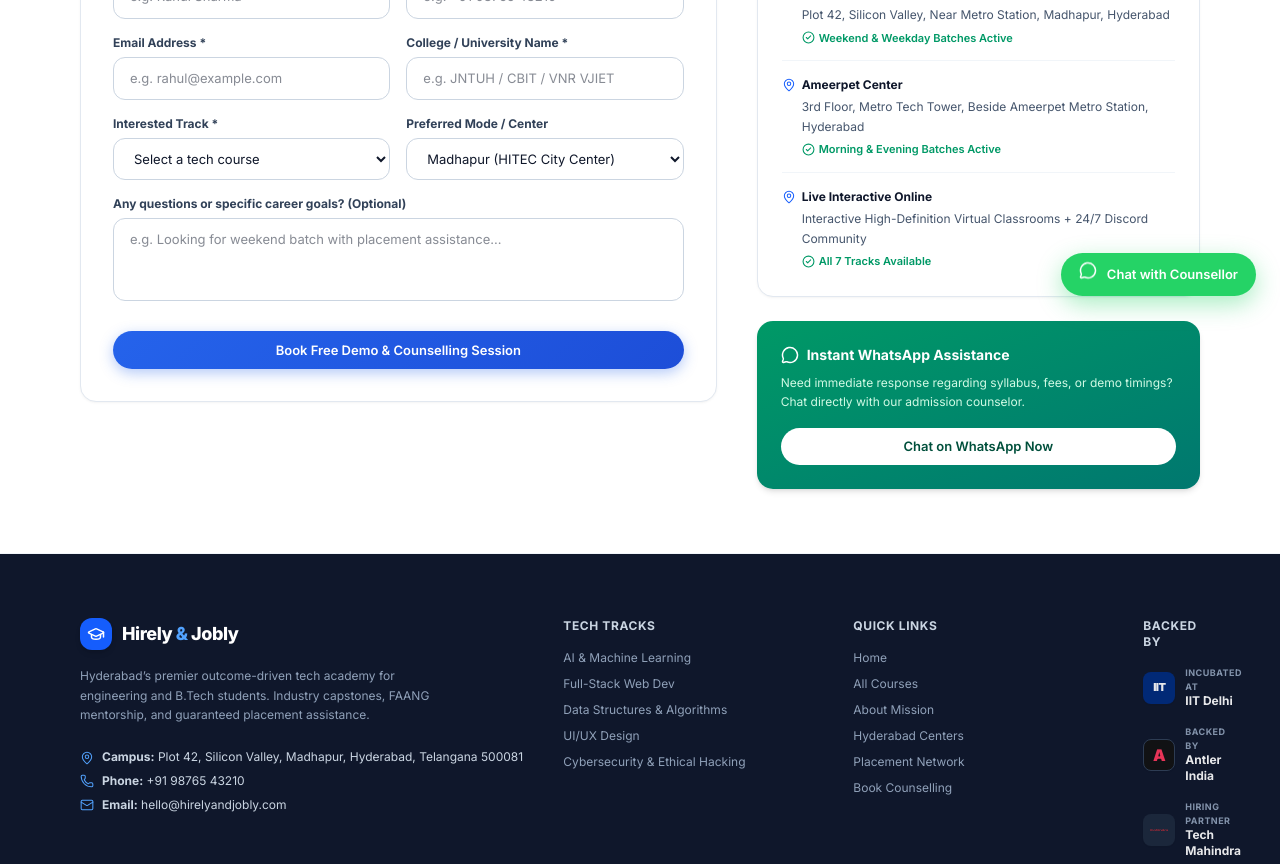
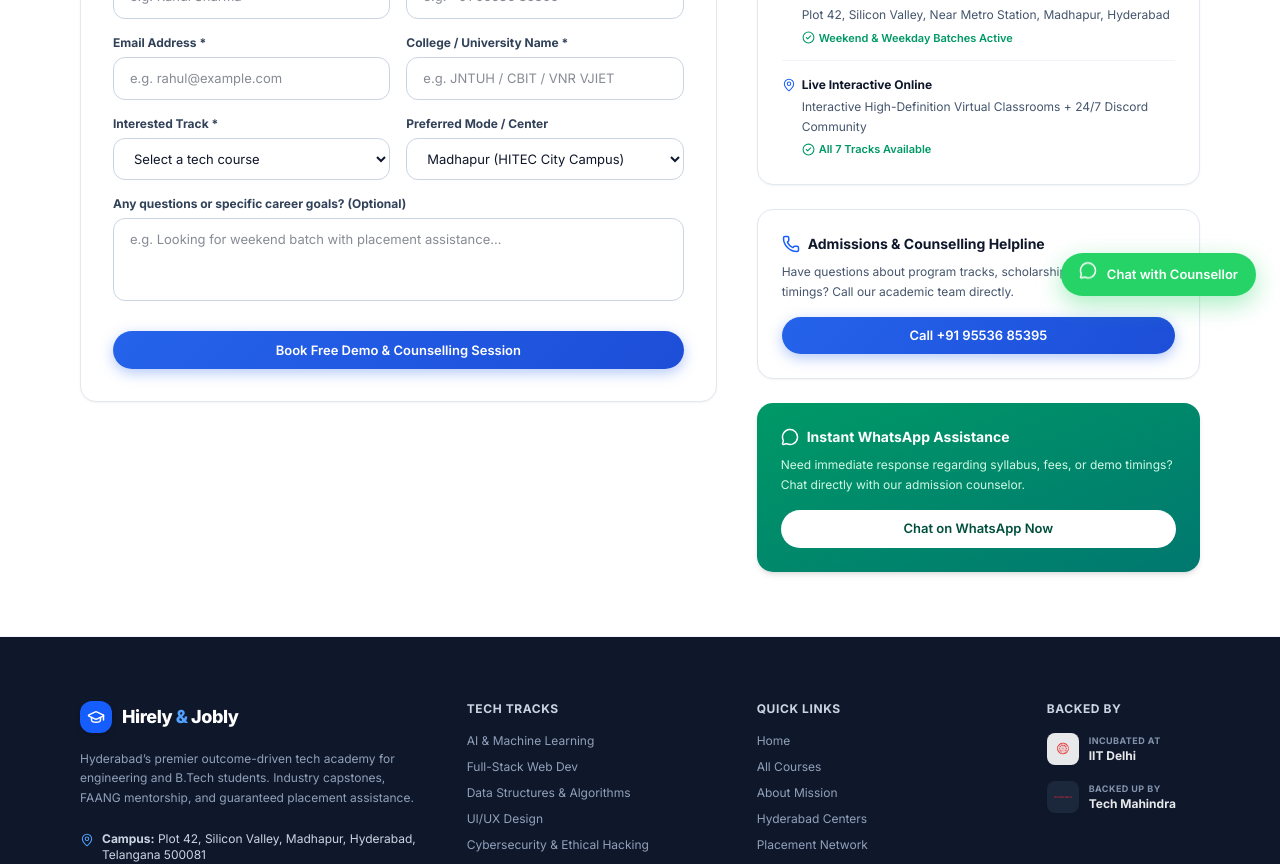
Before and after one commit to Sridhar-66/HirelyandJobly, a Next.js app in the folder hirely-jobly/: page /contact in a window 1280 px wide. Shown: the part 480-1344 px from the top of the page. Built offline with nearby package versions, Linux system fonts and the light colour scheme.

Commit message:
feat: update pricing tiers (2999, 4999, 8999), phone to 95536 85395, remove Ameerpet address and update footer logos

```diff
--- a/hirely-jobly/app/contact/page.tsx
+++ b/hirely-jobly/app/contact/page.tsx
@@ -175,7 +175,7 @@
                         name="phone"
                         value={form.phone}
                         onChange={handleChange}
-                        placeholder="e.g. +91 98765 43210"
+                        placeholder="e.g. +91 95536 85395"
                         className={`field ${errors.phone ? "field-error" : ""}`}
                       />
                       {errors.phone && (
@@ -253,8 +253,7 @@
                         onChange={handleChange}
                         className="field"
                       >
-                        <option value="madhapur">Madhapur (HITEC City Center)</option>
-                        <option value="ameerpet">Ameerpet Metro Hub</option>
+                        <option value="madhapur">Madhapur (HITEC City Campus)</option>
                         <option value="online">Live Interactive Online</option>
                       </select>
                     </div>
@@ -311,6 +310,23 @@
               </div>
             </div>
 
+            {/* Direct Phone Assistance */}
+            <div className="card p-6 bg-blue-50/70 border-blue-200">
+              <div className="flex items-center gap-2 font-bold text-sm text-slate-900 mb-2">
+                <Phone size={18} strokeWidth={2} className="text-blue-600" />
+                Admissions &amp; Counselling Helpline
+              </div>
+              <p className="text-xs text-slate-600 leading-relaxed mb-4">
+                Have questions about program tracks, scholarships, or batch timings? Call our academic team directly.
+              </p>
+              <a
+                href={`tel:${site.phone.replace(/[\s\-]/g, "")}`}
+                className="btn btn-primary w-full text-xs font-bold justify-center py-2.5"
+              >
+                Call {site.phone}
+              </a>
+            </div>
+
             {/* Quick WhatsApp Support */}
             <div className="rounded-2xl bg-gradient-to-br from-emerald-600 to-teal-700 p-6 text-white shadow-md">
               <div className="flex items-center gap-2 font-bold text-sm mb-2">
--- a/hirely-jobly/components/CompanyLogos.tsx
+++ b/hirely-jobly/components/CompanyLogos.tsx
@@ -1,6 +1,7 @@
 "use client";
 
 import React from "react";
+import Image from "next/image";
 import {
   SiGoogle,
   SiMeta,
@@ -121,31 +122,22 @@
 // ─── Footer backer logos ───────────────────────────────────────────────────────
 export const BackerLogos = () => (
   <div className="flex flex-col gap-4">
-    {/* IIT Delhi — Academic incubation badge */}
+    {/* IIT Delhi — Academic incubation badge with official logo */}
     <div className="flex items-center gap-2.5 opacity-90 hover:opacity-100 transition-opacity">
-      <div className="w-8 h-8 rounded-lg bg-[#002B7F] flex items-center justify-center shrink-0 shadow-xs">
-        <span className="text-white font-black text-[11px] tracking-tighter leading-tight text-center">
-          IIT
-        </span>
+      <div className="w-8 h-8 rounded-lg bg-white p-1 flex items-center justify-center shrink-0 shadow-xs">
+        <Image
+          src="/images/iit-delhi.svg"
+          alt="IIT Delhi"
+          width={26}
+          height={26}
+          className="object-contain"
+        />
       </div>
       <div>
         <div className="text-slate-400 text-[9px] font-bold uppercase tracking-wider">
           Incubated at
         </div>
         <div className="text-white text-xs font-bold">IIT Delhi</div>
-      </div>
-    </div>
-
-    {/* Antler India */}
-    <div className="flex items-center gap-2.5 opacity-90 hover:opacity-100 transition-opacity">
-      <div className="w-8 h-8 rounded-lg bg-[#121212] flex items-center justify-center shrink-0 shadow-xs border border-slate-700">
-        <span className="text-[#FF385C] font-black text-base leading-none">A</span>
-      </div>
-      <div>
-        <div className="text-slate-400 text-[9px] font-bold uppercase tracking-wider">
-          Backed by
-        </div>
-        <div className="text-white text-xs font-bold">Antler India</div>
       </div>
     </div>
 
@@ -156,7 +148,7 @@
       </div>
       <div>
         <div className="text-slate-400 text-[9px] font-bold uppercase tracking-wider">
-          Hiring Partner
+          Backed up by
         </div>
         <div className="text-white text-xs font-bold">Tech Mahindra</div>
       </div>
--- a/hirely-jobly/components/Sections.tsx
+++ b/hirely-jobly/components/Sections.tsx
@@ -345,7 +345,7 @@
                   </div>
                 </motion.div>
 
-                {/* Floating Hyderabad Centers Badge Bottom Left */}
+                {/* Floating Hyderabad Campus Badge Bottom Left */}
                 <motion.div
                   initial={{ opacity: 0, x: -20 }}
                   animate={{ opacity: 1, x: 0 }}
@@ -354,8 +354,8 @@
                 >
                   <ShieldCheck size={20} strokeWidth={1.75} className="text-blue-400 shrink-0" />
                   <div>
-                    <div className="text-[10px] text-slate-300">Hyderabad Centers</div>
-                    <div className="text-xs font-bold">Madhapur &amp; Ameerpet</div>
+                    <div className="text-[10px] text-slate-300">Hyderabad Campus</div>
+                    <div className="text-xs font-bold">Madhapur Tech Campus</div>
                   </div>
                 </motion.div>
               </div>
@@ -865,13 +865,13 @@
   return (
     <Sec id="pricing">
       <Head
-        pill="Transparent Investment"
-        title="Simple, transparent plans for"
-        highlight="serious career growth"
-        sub="Zero hidden costs. Includes live mentorship, lab access, project reviews, and placement drive participation."
+        pill="Program Tiers & Tracks"
+        title="Choose the level of mentorship and"
+        highlight="support that fits your goals"
+        sub="Transparent cohort pricing with zero hidden fees. Select the track that matches your pace and career ambition."
       />
 
-      <div className="mx-auto grid max-w-4xl gap-8 md:grid-cols-2 items-stretch">
+      <div className="mx-auto grid max-w-6xl gap-6 lg:grid-cols-3 md:grid-cols-2 items-stretch">
         {plans.map((p, i) => (
           <Reveal key={p.name} delay={i}>
             <div
@@ -885,7 +885,8 @@
                 <div className="blob blob-indigo -top-20 -right-20 h-60 w-60 opacity-30" />
               )}
 
-              <div className="relative z-10">
+              <div className="relative z-10 flex flex-col h-full justify-between">
+                <div>
                   <div className="flex items-center justify-between">
                     <span
                       className={`rounded-full px-3 py-1 text-xs font-bold flex items-center gap-1.5 ${
@@ -897,9 +898,11 @@
                       {p.popular && <Sparkles size={12} strokeWidth={2} className="text-blue-200" />}
                       {p.badge}
                     </span>
+                    {p.originalPrice && (
                       <span className="text-xs text-slate-400 line-through">
                         {p.originalPrice}
                       </span>
+                    )}
                   </div>
 
                   <h3 className="mt-4 text-2xl font-bold">{p.name}</h3>
@@ -925,8 +928,8 @@
                   </div>
 
                   <Link
-                  href="/contact"
-                  className={`btn mt-6 w-full py-3 text-sm font-semibold ${
+                    href={`/contact?track=${encodeURIComponent(p.name)}`}
+                    className={`btn mt-6 w-full py-3 text-sm font-semibold justify-center ${
                       p.popular
                         ? "btn-primary"
                         : "btn-secondary"
@@ -937,11 +940,11 @@
 
                   <ul className="mt-8 space-y-3 text-xs">
                     {p.f.map((feature) => (
-                    <li key={feature} className="flex items-center gap-2.5">
+                      <li key={feature} className="flex items-start gap-2.5">
                         <Check
                           size={15}
                           strokeWidth={2}
-                        className={p.popular ? "text-blue-400 shrink-0" : "text-blue-600 shrink-0"}
+                          className={p.popular ? "text-blue-400 shrink-0 mt-0.5" : "text-blue-600 shrink-0 mt-0.5"}
                         />
                         <span className={p.popular ? "text-slate-200" : "text-slate-700"}>
                           {feature}
@@ -949,6 +952,7 @@
                       </li>
                     ))}
                   </ul>
+                </div>
               </div>
             </div>
           </Reveal>
@@ -1059,7 +1063,7 @@
       <div className="mx-auto max-w-6xl px-4">
         <div className="grid gap-10 md:grid-cols-12 pb-12 border-b border-slate-800">
           {/* Brand Column */}
-          <div className="md:col-span-5 space-y-4">
+          <div className="md:col-span-4 space-y-4">
             <div className="flex items-center gap-2.5 font-bold text-white">
               <div className="flex h-8 w-8 items-center justify-center rounded-xl bg-blue-600 text-white shadow-md">
                 <GraduationCap size={18} strokeWidth={2} />
@@ -1078,7 +1082,9 @@
               </div>
               <div className="flex items-center gap-2">
                 <Phone size={14} strokeWidth={1.75} className="text-blue-400 shrink-0" />
-                <span><b>Phone:</b> {site.phone}</span>
+                <a href={`tel:${site.phone.replace(/[\s\-]/g, "")}`} className="hover:text-white transition-colors">
+                  <b>Phone:</b> {site.phone}
+                </a>
               </div>
               <div className="flex items-center gap-2">
                 <Mail size={14} strokeWidth={1.75} className="text-blue-400 shrink-0" />
@@ -1109,7 +1115,7 @@
           ))}
 
           {/* Backers Column */}
-          <div className="md:col-span-1">
+          <div className="md:col-span-2">
             <div className="text-xs font-bold uppercase tracking-wider text-slate-300 mb-4">
               Backed By
             </div>
--- a/hirely-jobly/data/content.ts
+++ b/hirely-jobly/data/content.ts
@@ -6,8 +6,8 @@
   name: "Hirely and Jobly",
   city: "Hyderabad, Telangana",
   email: "hello@hirelyandjobly.com",
-  phone: "+91 98765 43210",
-  whatsapp: "+919876543210",
+  phone: "+91 95536 85395",
+  whatsapp: "+919553685395",
   address: "Plot 42, Silicon Valley, Madhapur, Hyderabad, Telangana 500081",
 };
 
@@ -65,7 +65,7 @@
 export const trustBadges = [
   { label: "4.9/5 Rating", desc: "by 5,000+ Students", icon: "Star" },
   { label: "100% Live", desc: "Mentor-Led Coding", icon: "MonitorPlay" },
-  { label: "Hyderabad Centers", desc: "Madhapur & Ameerpet", icon: "Building2" },
+  { label: "Hyderabad Campus", desc: "Madhapur Tech Campus", icon: "Building2" },
   { label: "Placement Cell", desc: "Dedicated Mock Interviews", icon: "ShieldCheck" },
 ];
 
@@ -195,10 +195,10 @@
     badge: "Classroom Learning",
     icon: "Building2",
     title: "Learn Offline in Hyderabad",
-    desc: "Intensive in-person training with daily mentor guidance at our state-of-the-art tech hubs in Madhapur & Ameerpet.",
+    desc: "Intensive in-person training with daily mentor guidance at our state-of-the-art tech campus in Madhapur.",
     cta: "Visit Campus",
     link: "/contact#centers",
-    footerLabel: "Madhapur & Ameerpet",
+    footerLabel: "Madhapur Tech Campus",
     features: [
       "1-on-1 In-Person Mentorship & Code Reviews",
       "Dedicated High-Speed Coding Labs & Wi-Fi",
@@ -308,14 +308,6 @@
     batch: "Weekend & Weekday Batches Active",
   },
   {
-    id: "ameerpet",
-    name: "Ameerpet Center",
-    area: "Ameerpet Metro Hub",
-    address: "3rd Floor, Metro Tech Tower, Beside Ameerpet Metro Station, Hyderabad",
-    features: ["Dedicated Practice Workstations", "Daily Doubt Assistance Desk", "Mock Interview Rooms", "Direct Metro Access"],
-    batch: "Morning & Evening Batches Active",
-  },
-  {
     id: "online",
     name: "Live Interactive Online",
     area: "Global / Across India",
@@ -327,38 +319,60 @@
 
 export const plans = [
   {
-    name: "Standard Track",
-    badge: "Most Accessible",
+    name: "Self-Paced Track",
+    badge: "Self-Paced",
     popular: false,
-    desc: "Single in-depth course track of your choice with live mentor support.",
-    price: "₹14,999",
-    originalPrice: "₹24,999",
-    cta: "Start Learning",
+    desc: "Introductory pricing for our first cohort",
+    price: "₹2,999",
+    originalPrice: "₹5,999",
+    cta: "Pay Now",
     f: [
-      "12–16 weeks live mentor-led classes",
-      "3 industry-grade portfolio projects",
-      "Course completion certificate",
-      "Daily doubt clearing & office hours",
-      "Resume building & LinkedIn review",
-      "Lifetime access to LMS materials",
+      "Recorded content sequences",
+      "Sample dataset & project brief access",
+      "Notes, templates & practice questions",
+      "Completion certificate",
+      "LockedIn merch kit",
+      "Live mentor sessions",
+      "Community access",
+      "Placement support",
     ],
   },
   {
-    name: "Career & Placement Pro",
-    badge: "Most Popular",
+    name: "Live Mentor Track",
+    badge: "MOST CHOSEN",
     popular: true,
-    desc: "Complete 2-track bundle with guaranteed placement assistance and mock rounds.",
-    price: "₹34,999",
-    originalPrice: "₹59,999",
-    cta: "Enroll in Career Pro",
+    desc: "Our flagship program",
+    price: "₹4,999",
+    originalPrice: "₹9,999",
+    cta: "Pay Now",
     f: [
-      "Choose any 2 full course tracks",
-      "Guaranteed referral calls to 40+ partners",
-      "5+ 1-on-1 mock technical interviews",
-      "FAANG mentor system design sessions",
-      "Dedicated career coach & salary negotiation",
-      "Direct entry to Hyderabad offline hackathons",
-      "Priority TA support & project evaluation",
+      "Live instructor-led sessions + recordings",
+      "Dedicated mentor — weekly 1:1 & doubt support",
+      "Structured week-by-week curriculum & assessments",
+      "Real-world capstone project + GitHub portfolio",
+      "Resume builder + LinkedIn profile enhancement",
+      "AI-powered resume checker",
+      "Internship offer & completion certificate",
+      "Private community & peer network",
+      "LockedIn merch kit",
+    ],
+  },
+  {
+    name: "Career Launch Track",
+    badge: "Career Launch",
+    popular: false,
+    desc: "Everything in Live Mentor, plus:",
+    price: "₹8,999",
+    originalPrice: "₹16,999",
+    cta: "Pay Now",
+    f: [
+      "Career assessment & personalized roadmap",
+      "Soft skills & business communication training",
+      "Mock technical & HR interviews with feedback",
+      "Placement assistance & job referrals",
+      "Guest lectures & industry case studies",
+      "Letter of Recommendation for top performers",
+      "LockedIn merch kit",
     ],
   },
 ];
@@ -383,7 +397,7 @@
   },
   {
     q: "Are the classes conducted online or offline in Hyderabad?",
-    a: "We offer both! You can attend in-person lab sessions at our Madhapur (HITEC City) or Ameerpet centers in Hyderabad, or attend live interactive classes online from anywhere with real-time TA support.",
+    a: "We offer both! You can attend in-person lab sessions at our Madhapur (HITEC City) campus in Hyderabad, or attend live interactive classes online from anywhere with real-time TA support.",
     category: "admissions",
   },
   {
@@ -413,7 +427,7 @@
   },
   {
     q: "What is the course fee and are there EMI options?",
-    a: "The Standard Track starts at ₹14,999 and the Career & Placement Pro bundle is ₹34,999. We offer zero-interest monthly EMI for both plans. Scholarships of up to 40% are available based on assessment or GPA.",
+    a: "Our programs are structured into 3 accessible tiers: Self-Paced Track (₹2,999), Live Mentor Track (₹4,999), and Career Launch Track (₹8,999). Zero-cost EMI options and merit scholarships are also available.",
     category: "admissions",
   },
   {
```
Also changed, not shown: hirely-jobly/public/images/iit-delhi.svg (added). Lines whose indentation alone changed are shown as unchanged.
